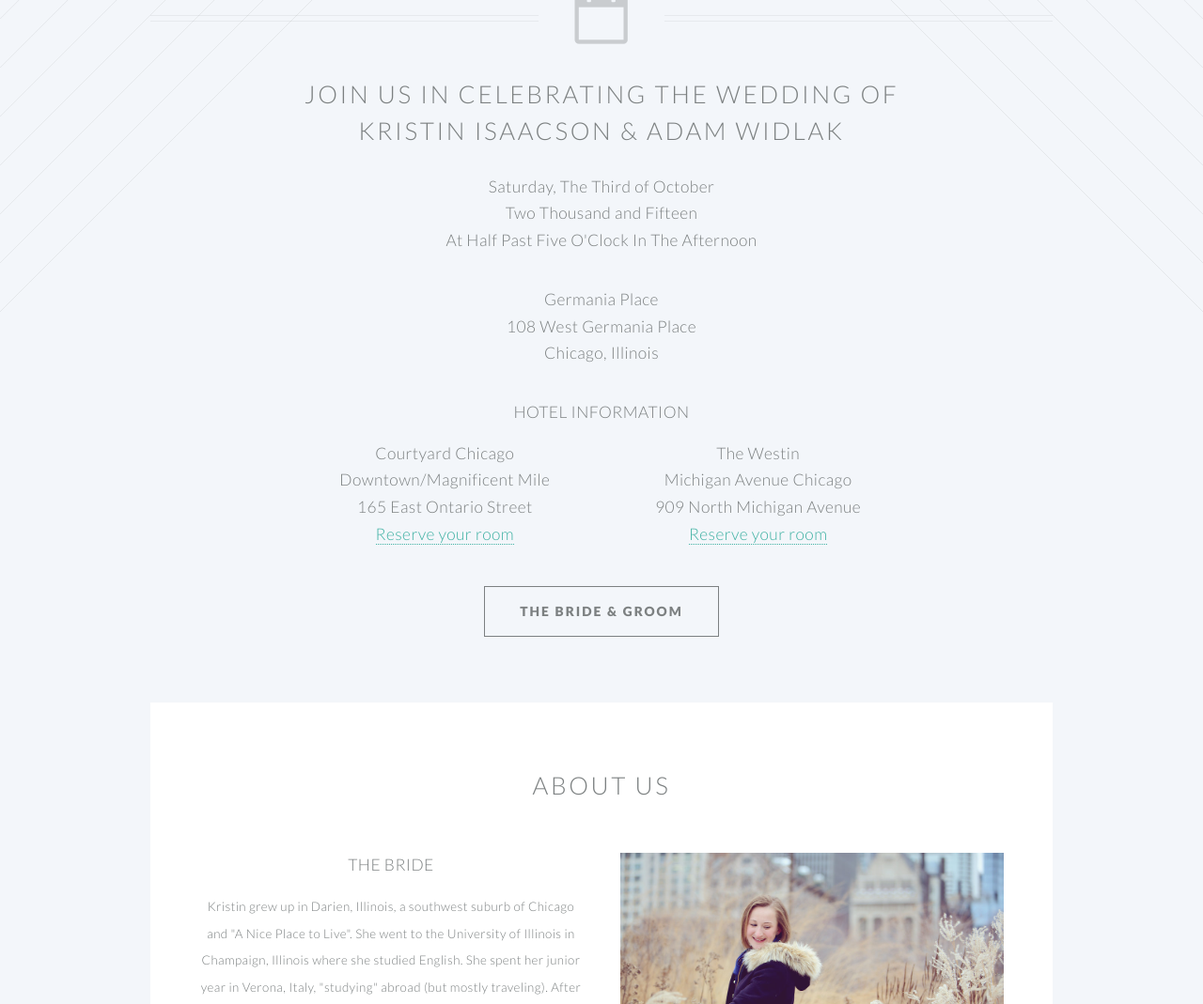
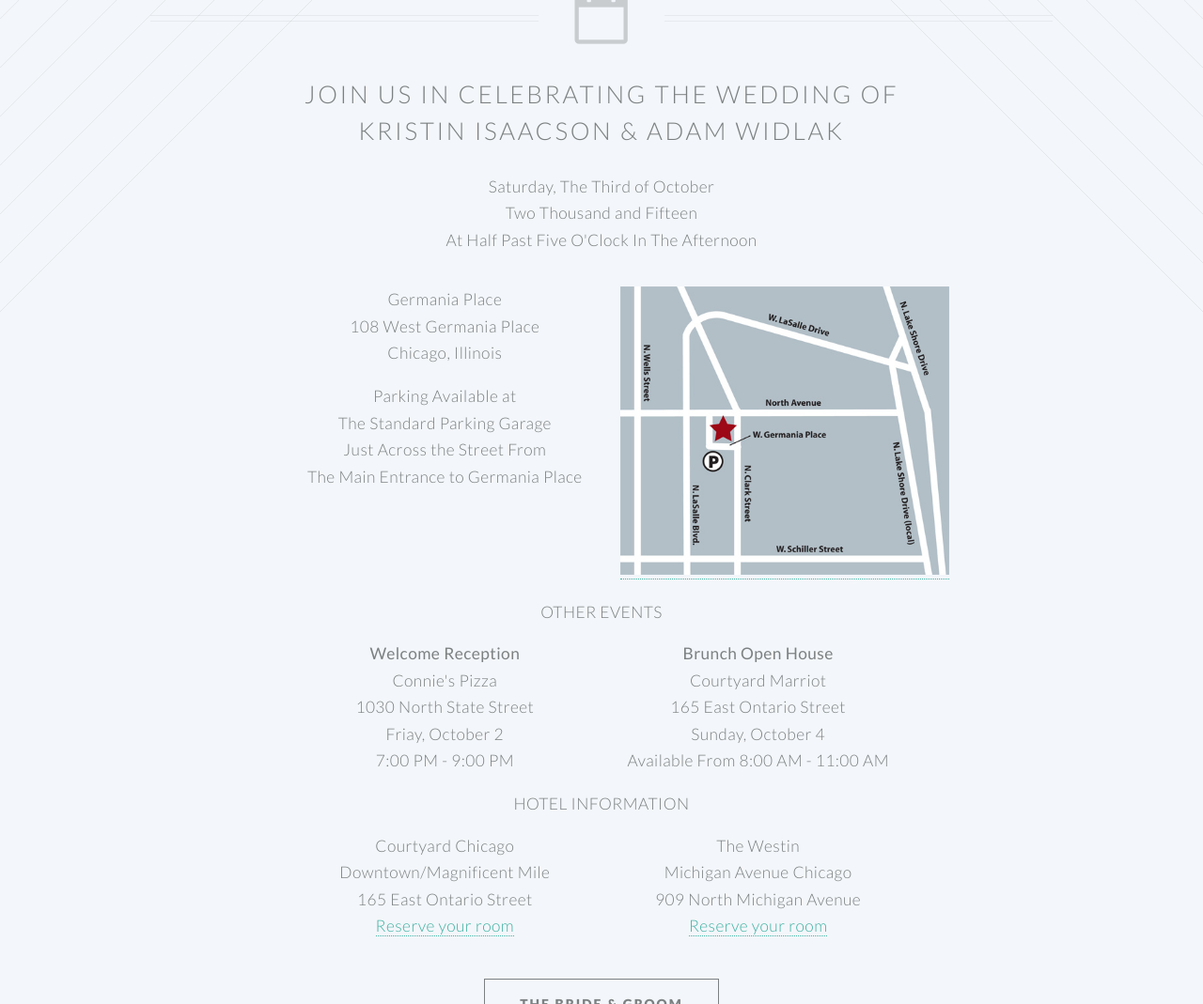
Before and after one commit to keisaacson/kristin_wedding, a plain HTML site: page index.html in a window 1280 px wide. Shown: the part 730-1799 px from the top of the page at 94% size. Drawn offline with Linux system fonts and the light colour scheme.

Commit message:
Parking and other events updates.

```diff
--- a/css/style.css
+++ b/css/style.css
@@ -109,6 +109,10 @@
 		border-left: solid 0.5em rgba(124, 128, 129, 0.2);
 		font-style: italic;
 		padding: 1em 0 1em 2em;
+	}
+
+	div.space, h4.space {
+		padding-top: 1em;
 	}
 
 /* Section/Article */
@@ -290,6 +294,11 @@
 				display: block;
 				width: 100%;
 			}
+
+	img.map {
+    width:350px;
+    height: auto;
+	}
 
 /* Icon */
 
--- a/index.html
+++ b/index.html
@@ -77,12 +77,47 @@
 						<div> Two Thousand and Fifteen </div>
 						<div> At Half Past Five O'Clock In The Afternoon </div>
 					</p>
-					<p>
-						<div> Germania Place </div>
-						<div> 108 West Germania Place</div>
-						<div> Chicago, Illinois </div>
-					</p>
-					<h4> Hotel Information </h4>
+
+					<div class="row">
+						<div class="2u"></div>
+						<div class="4u 12u(2)">
+							<div> Germania Place </div>
+							<div> 108 West Germania Place</div>
+							<div> Chicago, Illinois </div>
+							<div class="space">
+								<div>Parking Available at</div>
+								<div>The Standard Parking Garage</div>
+								<div>Just Across the Street From</div>
+								<div>The Main Entrance to Germania Place</div>
+							</div>
+						</div>
+						<div class="4u 12u(2)">
+							<a href="https://www.google.com/maps/place/Germania+Place/@41.910608,-87.632041,17z/data=!3m1!4b1!4m2!3m1!1s0x880fd3438ba95617:0xe36fad03acd9dbf5" target="blank"><img class="map" src="images/parking_map.jpg" alt="" /></a>
+						</div>
+						<div class="2u"></div>
+					</div>
+
+					<h4 class="space"> Other Events </h4>
+					<div class="row">
+						<div class="2u"></div>
+						<div class="4u 12u(2)">
+							<div><strong>Welcome Reception</strong></div>
+							<div>Connie's Pizza</div>
+							<div>1030 North State Street</div>
+							<div>Friay, October 2</div>
+							<div>7:00 PM - 9:00 PM</div>
+						</div>
+						<div class="4u 12u(2)">
+								<div><strong>Brunch Open House</strong></div>
+								<div>Courtyard Marriot</div>
+								<div>165 East Ontario Street</div>
+								<div>Sunday, October 4</div>
+								<div>Available From 8:00 AM - 11:00 AM</div>
+						</div>
+						<div class="2u"></div>
+					</div>
+
+					<h4 class="space"> Hotel Information </h4>
 					<div class="row">
 						<div class="2u"></div>
 							<div class="4u 12u(2)">
```
Also changed, not shown: images/parking_map.JPG (added).
